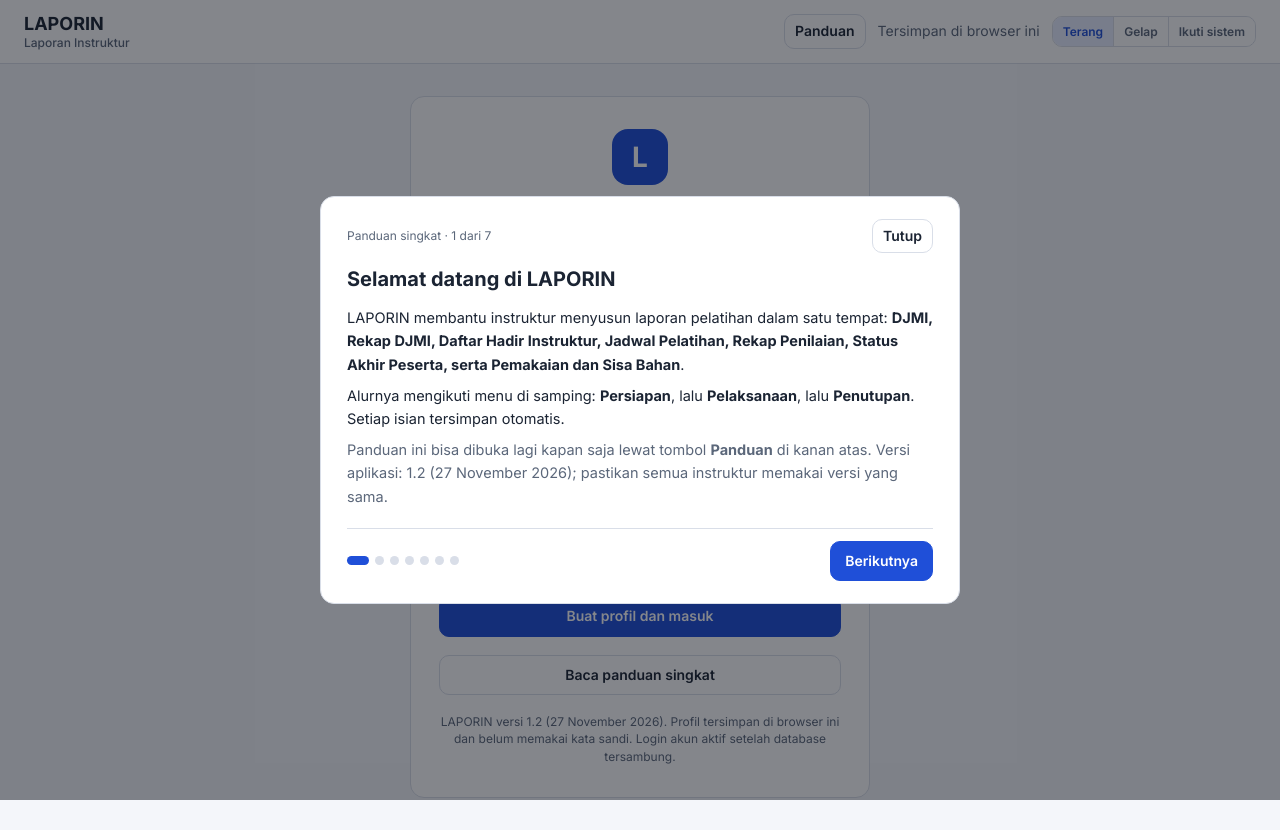
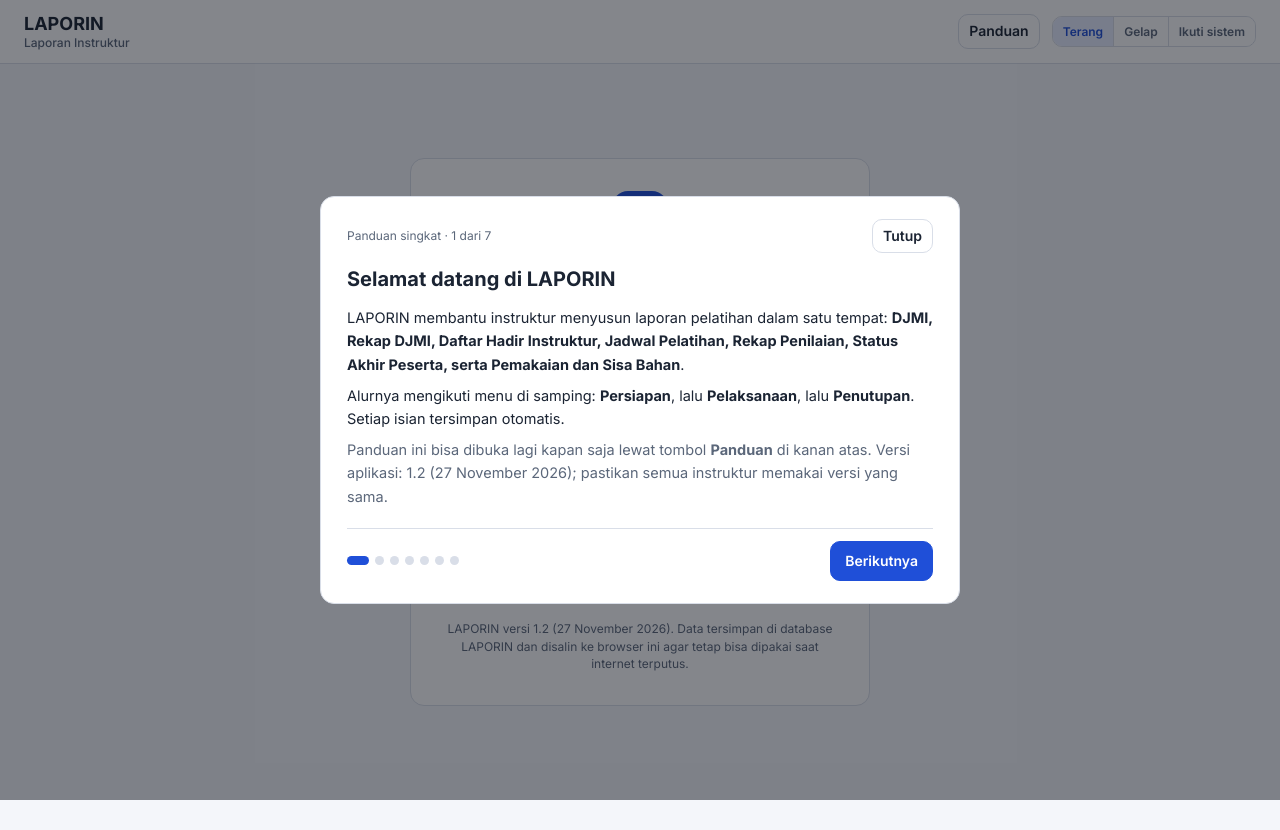
Before and after one commit to blkjbr/laporin, a plain HTML site: page index.html in a window 1280 px wide. After the commit the page ends 800 px from the top, so only its background shows below. Drawn offline with Linux system fonts and the light colour scheme.

Commit message:
Add files via upload

```diff
--- a/index.html
+++ b/index.html
@@ -96,8 +96,8 @@ main{min-width:0}.card{min-width:0}.menuToggle{display:none}@media (max-width:82
 /* ================= Sambungan database =================
    Isi dua baris di bawah setelah server Apps Script dipasang (lihat PANDUAN-PASANG).
    Bila kosong, LAPORIN berjalan tanpa database: semua data hanya tersimpan di browser ini. */
-const LAPORIN_API = '';        // URL aplikasi web Apps Script, berakhiran /exec
-const LAPORIN_CLIENT_ID = '';  // OAuth Client ID, berakhiran .apps.googleusercontent.com
+const LAPORIN_API = 'https://script.google.com/macros/s/AKfycbyg3WtQKhmbtnKjSn_uWkXqAHYOEyYoUiX2mRW0XG3wWgql3F0rtBeZOvLDSojxEFu60A/exec';        // URL aplikasi web Apps Script, berakhiran /exec
+const LAPORIN_CLIENT_ID = '719371143423-v2bvbg62r4q6qsn9rtgmm4dhdheasb9t.apps.googleusercontent.com';  // OAuth Client ID, berakhiran .apps.googleusercontent.com
 const CFG = Object.assign({ api: LAPORIN_API, clientId: LAPORIN_CLIENT_ID }, window.LAPORIN_CONFIG || {});
 const CLOUD = !!(CFG.api && CFG.clientId);
 /* ================= Penyimpanan ================= */
```
